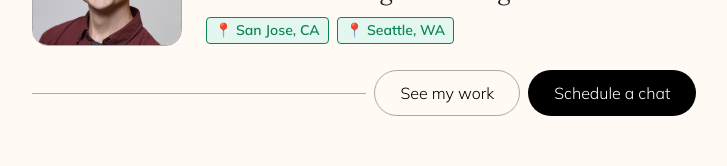
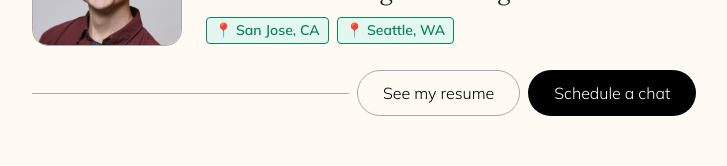
Before and after one commit to pboldyrev/personal, a React (Create React App) app in the folder personal/: page / in a window 1280 px wide. Shown: the part 152-318 px from the top of the page, without its empty margins (276-1003 px from the left). Built offline with nearby package versions, Linux system fonts and the light colour scheme.

Commit message:
Better CTA

```diff
--- a/personal/src/components/Introduction.js
+++ b/personal/src/components/Introduction.js
@@ -21,7 +21,7 @@ function Introduction() {
       </div>
       <div className="d-flex gap-2 mt-4 align-items-center">
         <Line />
-        <Button text={TEXTS.SECONDARY_CTA} type="secondary" link="#work-experience" />
+        <Button text={TEXTS.SECONDARY_CTA} type="secondary" link="/resume.pdf" />
         <Button
           text={TEXTS.PRIMARY_CTA}
           type="primary"
--- a/personal/src/constants/strings.ts
+++ b/personal/src/constants/strings.ts
@@ -3,7 +3,7 @@ export const INTRODUCTION = {
   SUBTITLE:
     "Fullstack engineer with an eye for user-centric and delightful design.",
   PRIMARY_CTA: "Schedule a chat",
-  SECONDARY_CTA: "See my work",
+  SECONDARY_CTA: "See my resume",
   AVALIABLE_TAG: "📍 San Jose, CA",
   LOCATION_TAG: "📍 Seattle, WA"
 };
```
